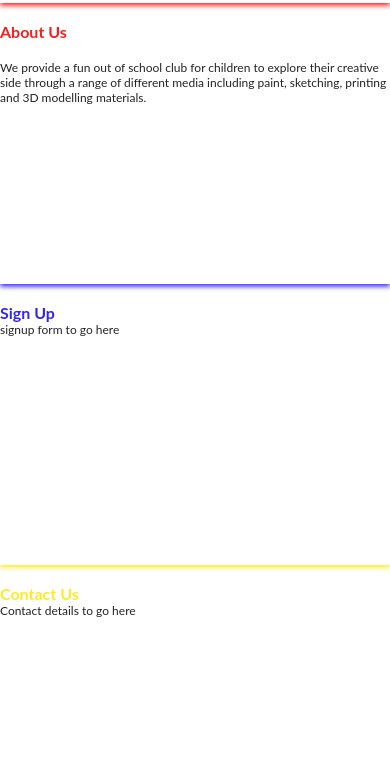
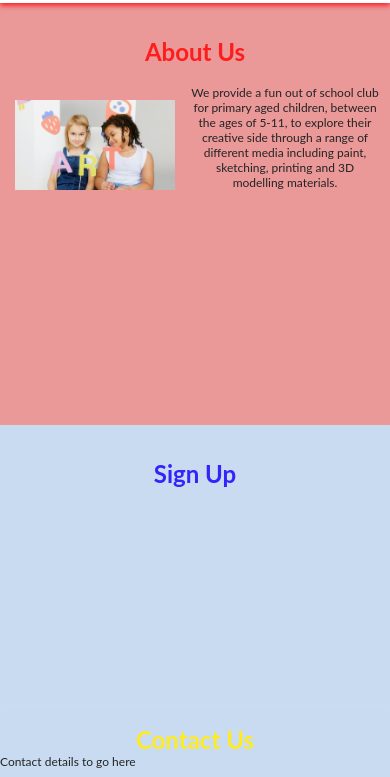
Before and after one commit to gjwilson20/Artify, a plain HTML site: page index.html in a window 390 px wide. Shown: the part 67-844 px from the top of the page. Drawn offline with Linux system fonts and the light colour scheme.

Commit message:
added responsive image to about section

```diff
--- a/assets/css/style.css
+++ b/assets/css/style.css
@@ -104,11 +104,6 @@ main {
     margin-top: 70px;
 }
 
-#about {
-    box-shadow: 0 2.5px 5px #3324f9;
-    height: 33.3vh;
-}
-
 #signup {
     height: 33.3vh;
     box-shadow: 0 2.5px 5px #feeb25;
@@ -117,11 +112,6 @@ main {
 #contact {
     height: 33.3vh;
     box-shadow: 0 2.5px 5px #ffffff;
-}
-
-h2{
-    font-size: 1rem;
-    font: 'lato';
 }
 
 p {
@@ -139,6 +129,35 @@ p {
 
 .contactus{
     color:#feeb25
+}
+
+.aboutdiv{
+    box-shadow:#3324f9;
+    background: rgb(234, 152, 152);
+    text-align: center;
+    padding: 15px 0;
+    min-height: 50vh;
+}
+
+img2 {
+    max-width: 100%;
+    height: auto;
+  }
+
+  .paradiv{
+    padding-right: 10px;
+  }
+
+h2{
+    text-align:center;
+}
+
+.signupdiv{
+    box-shadow:#3324f9;
+    background: rgb(201, 219, 241);
+    text-align: center;
+    padding: 15px 0;
+    min-height: 50vh;
 }
 
 
--- a/index.html
+++ b/index.html
@@ -53,21 +53,26 @@
     <main>
         <!--about us-->
             <section id="about" class="section">
-                <div>
+                <div class="aboutdiv">
                     <br>
                     <h2 class="aboutus">About Us</h2>
                     <br>
-                    <p>We provide a fun out of school club for children to explore their creative side through a range
-                        of
-                        different media including paint, sketching, printing and 3D modelling materials.</p>
+                    <div><img class="img2" src="assets/img/art girls.jpg" about="girls holding art sign" height="120" style="padding:15px; float: left;">
+                    </div>
+                    <div class="paradiv"><p>
+                        We provide a fun out of school club for primary aged children, between the ages of 5-11, to explore their creative side through a range of different media including paint, sketching, printing and 3D modelling materials.
+                    </p>
+                </div>
+                    <br>
                 </div>
             </section>
 
             <section id="signup" class="section">
-                <div>
+                <div class="signupdiv">
                     <br>
                     <h2 class="sign_up">Sign Up</h2>
-                    <p>signup form to go here</p>
+                    <br>
+                    <p></p>
                 </div>
             </section>
 
```
Also changed, not shown: assets/img/Paint pots.jpg (added), assets/img/art girls.jpg (added), assets/img/boy watercolours.jpg (added), assets/img/girl clay2.jpg (added), assets/img/girl painted hands.jpg (added), 3 other files.
